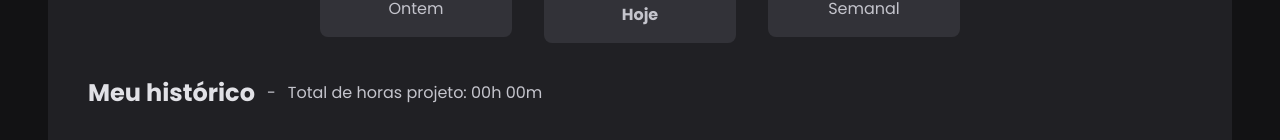
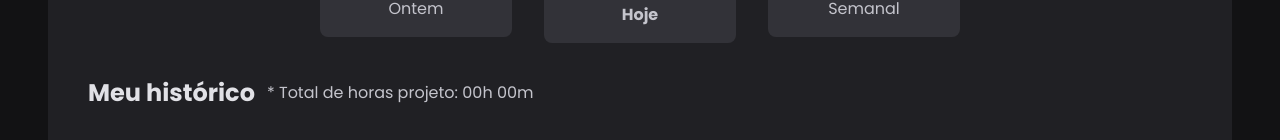
Before and after one commit to pedro-soares-nogueira/pomo-pro, a React (Vite) app: page /history in a window 1280 px wide. Both pictures are taken after typing "Sample" into the empty fields and a click on the button "Buscar". Shown: the part 189-329 px from the top of the page. Built offline with nearby package versions, Linux system fonts and the light colour scheme.

Commit message:
feat:: show search metrics

```diff
--- a/src/pages/History/index.tsx
+++ b/src/pages/History/index.tsx
@@ -25,6 +25,7 @@ type SearchFormInputs = z.infer<typeof searchFormSchema>
 const History = () => {
   const { cycles } = useContext(CyclesContext)
   const [filteredCycles, setFilteredCycles] = useState<Cycle[]>(cycles)
+  const [showSearchMetrics, setShowSearchMetrics] = useState(false)
 
   const {
     register,
@@ -35,8 +36,8 @@ const History = () => {
   })
 
   const handleSearchProjects = (data: SearchFormInputs) => {
+    setShowSearchMetrics(true)
     setFilteredCycles(cycles.filter((cycle) => cycle.task === data.query))
-    console.log(filteredCycles)
   }
 
   const cyclesOrderByDate = filteredCycles.sort(
@@ -75,14 +76,15 @@ const History = () => {
   const horasFormatted = String(hour).padStart(2, '0')
   const minutesFormatted = String(minutes).padStart(2, '0')
 
-  console.log(`${horasFormatted}h ${minutesFormatted}m`)
-
   return (
     <HistoryContainer>
       <PomoManagemant />
 
       <HistoryHeader>
-        <h1>Meu histórico</h1>-<span>Total de horas projeto: {`${horasFormatted}h ${minutesFormatted}m`}</span>
+        <h1>Meu histórico</h1>
+        {showSearchMetrics &&
+          <span>* Total de horas projeto: {`${horasFormatted}h ${minutesFormatted}m`}</span>
+        }
       </HistoryHeader>
 
       <SearchFormContainer onSubmit={handleSubmit(handleSearchProjects)}>
```
